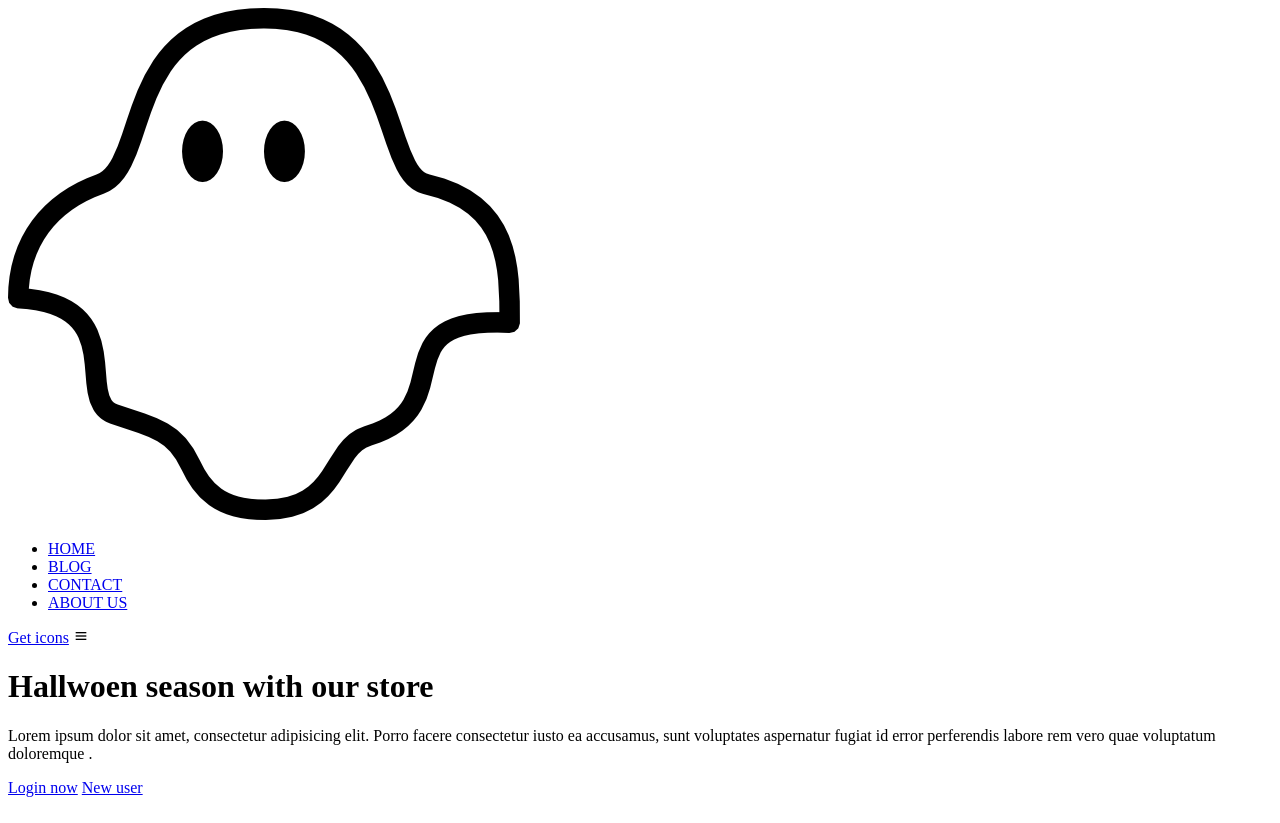
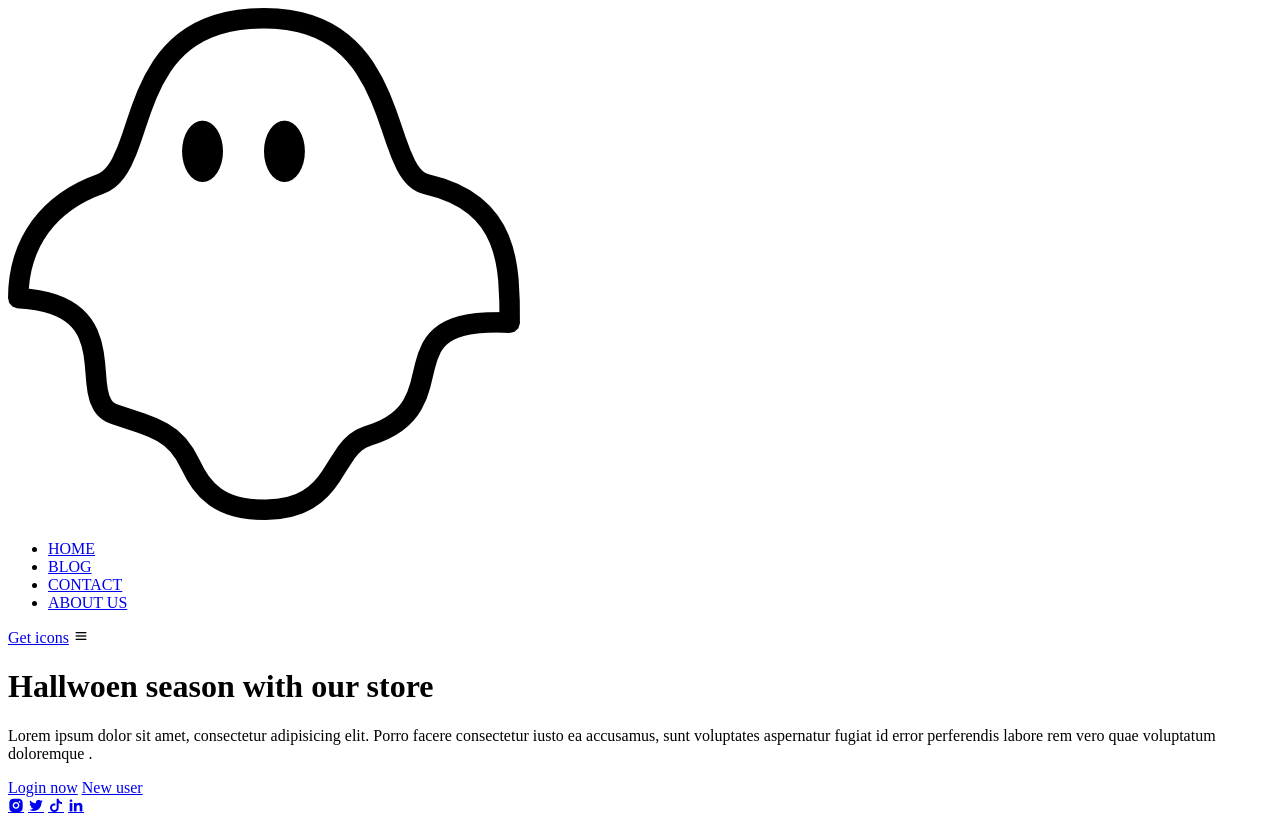
Before and after one commit to TamerDobal/hallowen, a plain HTML site: page index.html in a window 1280 px wide. Drawn offline with nearby package versions, Linux system fonts and the light colour scheme.

Commit message:
Update index.html

```diff
--- a/index.html
+++ b/index.html
@@ -40,7 +40,11 @@
 
         </main>
         <div class="social-icons">
-            <a href="#"></a>
+            <a href="#"><i class="ri-instagram-fill"></i></a>
+            <a href="#"><i class="ri-twitter-fill"></i></a>
+            <a href="#"><i class="ri-tiktok-fill"></i></a>
+            <a href="#"><i class="ri-linkedin-fill"></i></a>
+
         </div>
     </div>
 
```
